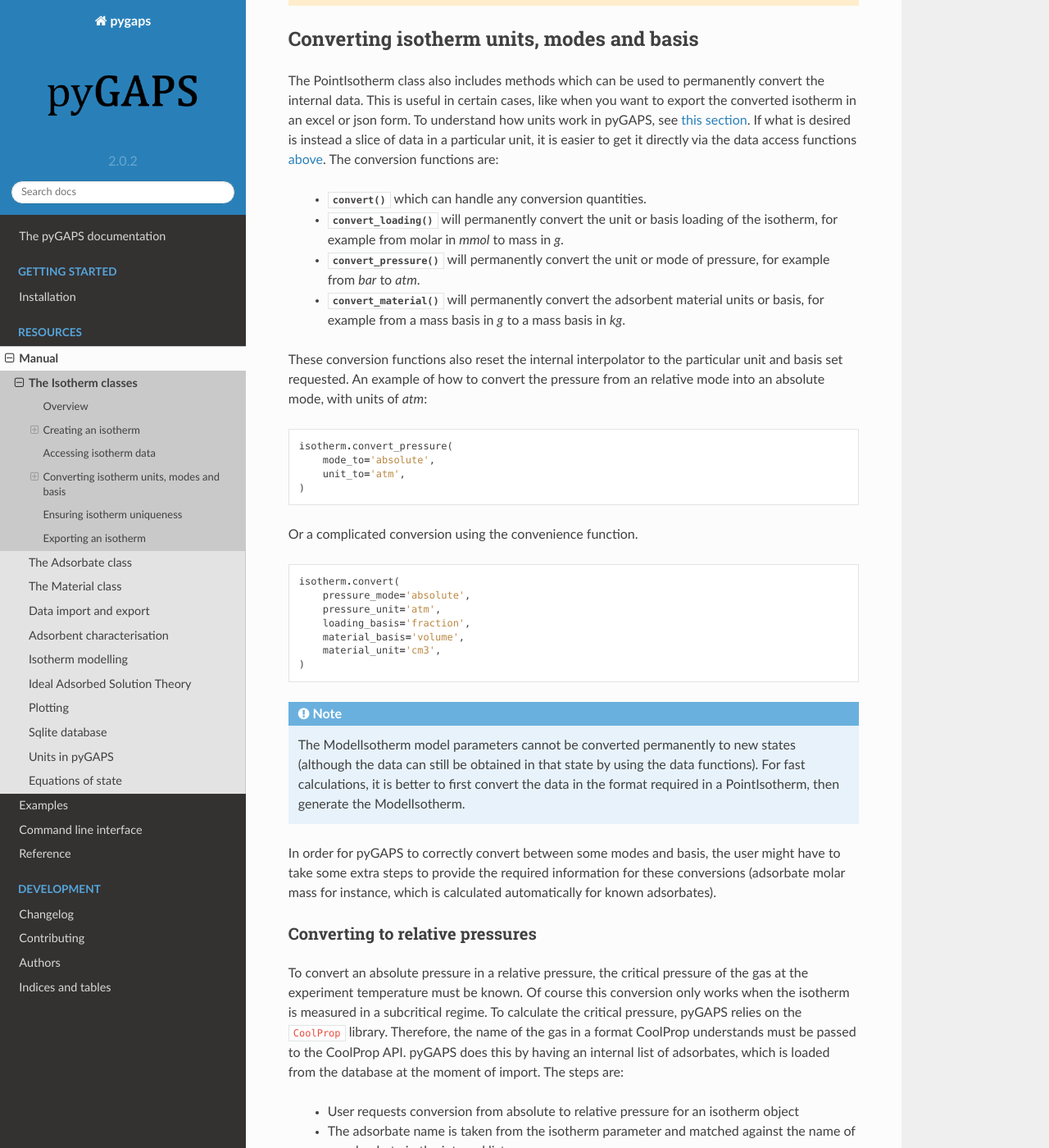
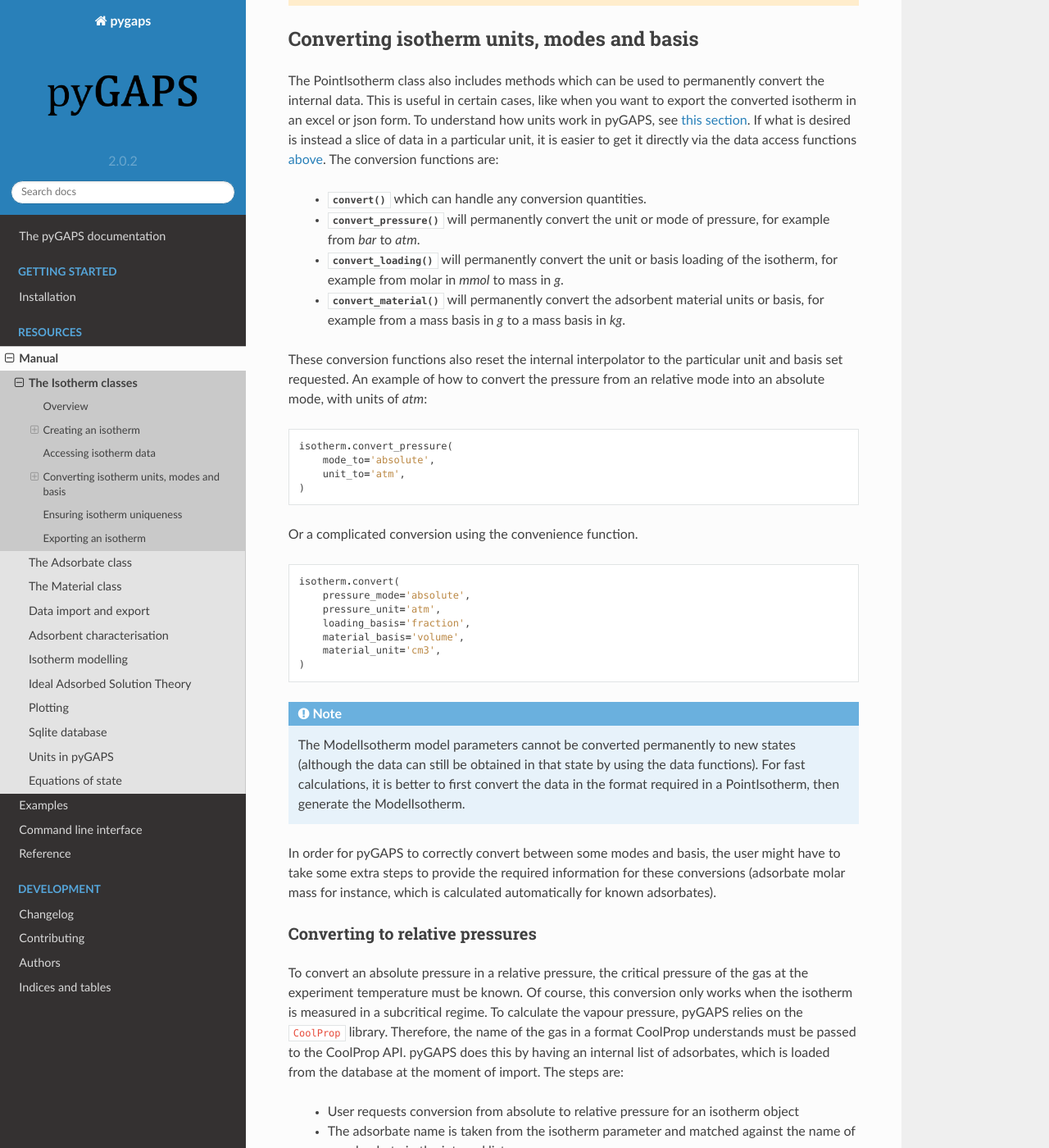
Before and after one commit to pauliacomi/pyGAPS, a Sphinx documentation site: the page built from docs/manual/isotherm.rst, in a window 1280 px wide and 1400 px high, scrolled down 7300 px. Shown: the whole window at 82% size. Built offline with Sphinx 7.4.7 and the Read the Docs theme 2.0.0, drawn with Linux system fonts in a browser that asks for light colours; pages that are not in the unit, such as notebooks, are missing from menus.

Commit message:
relative% example

```diff
--- a/docs/manual/isotherm.rst
+++ b/docs/manual/isotherm.rst
@@ -424,12 +424,12 @@ conversion functions are:
 
     - :meth:`~pygaps.core.pointisotherm.PointIsotherm.convert` which can
       handle any conversion quantities.
+    - :meth:`~pygaps.core.pointisotherm.PointIsotherm.convert_pressure` will
+      permanently convert the unit or mode of pressure, for example from *bar*
+      to *atm*.
     - :meth:`~pygaps.core.pointisotherm.PointIsotherm.convert_loading` will
       permanently convert the unit or basis loading of the isotherm, for example
       from molar in *mmol* to mass in *g*.
-    - :meth:`~pygaps.core.pointisotherm.PointIsotherm.convert_pressure` will
-      permanently convert the unit or mode of pressure, for example from *bar*
-      to *atm*.
     - :meth:`~pygaps.core.pointisotherm.PointIsotherm.convert_material` will
       permanently convert the adsorbent material units or basis, for example
       from a mass basis in *g* to a mass basis in *kg*.
@@ -474,9 +474,9 @@ Converting to relative pressures
 ::::::::::::::::::::::::::::::::
 
 To convert an absolute pressure in a relative pressure, the critical pressure of
-the gas at the experiment temperature must be known. Of course this conversion
+the gas at the experiment temperature must be known. Of course, this conversion
 only works when the isotherm is measured in a subcritical regime. To calculate
-the critical pressure, pyGAPS relies on the ``CoolProp`` library. Therefore, the
+the vapour pressure, pyGAPS relies on the ``CoolProp`` library. Therefore, the
 name of the gas in a format CoolProp understands must be passed to the CoolProp
 API. pyGAPS does this by having an internal list of adsorbates, which is loaded
 from the database at the moment of import. The steps are:
--- a/docs/manual/units.rst
+++ b/docs/manual/units.rst
@@ -44,6 +44,10 @@ An example isotherm conversion with pressure:
     isotherm.convert_pressure(
         mode_to='absolute',
         unit_to='torr',
+    )
+    # or to relative percent mode
+    isotherm.convert_pressure(
+        mode_to='relative%',
     )
 
 
```
